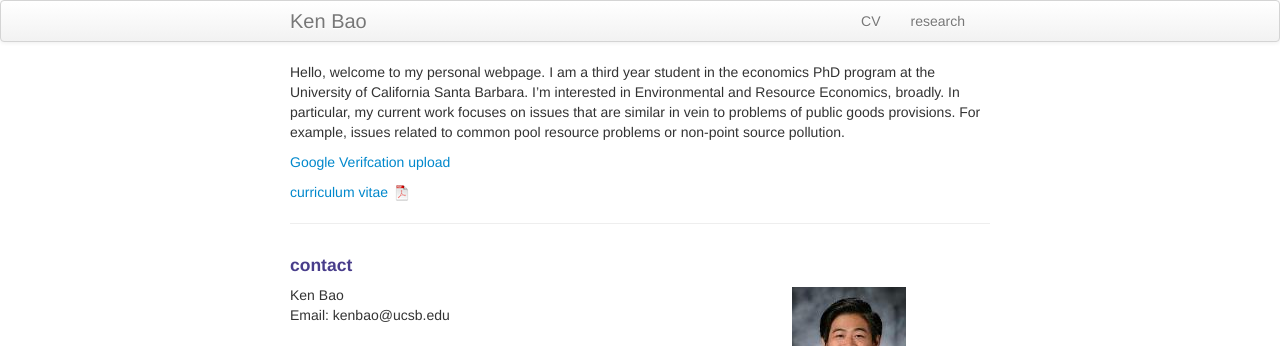
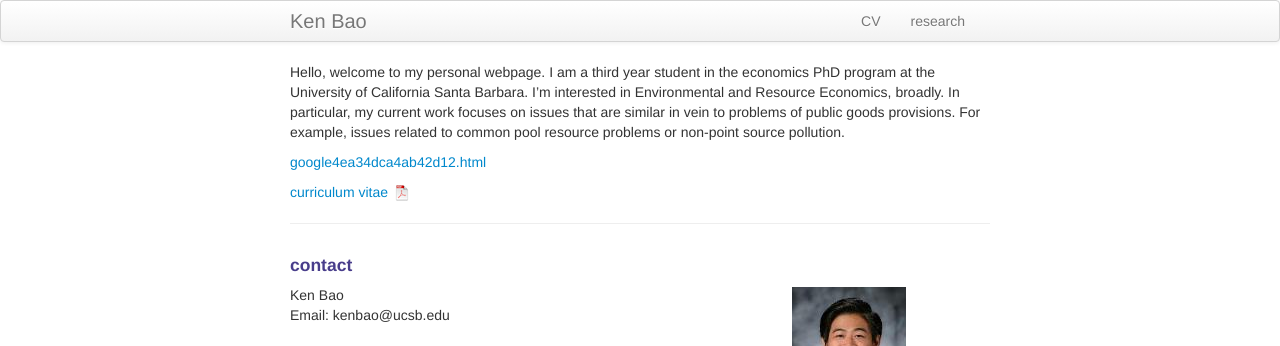
Before and after one commit to ChairmanBa0/ChairmanBa0.github.io, a Jekyll site: the page built from index.md, in a window 1280 px wide. Shown: the top 346 px of the page. Built offline with Jekyll 4.4.1, drawn with Linux system fonts in a browser that asks for light colours.

Commit message:
google verification upload

```diff
--- a/index.md
+++ b/index.md
@@ -7,7 +7,7 @@ keywords: Ken Bao, ken bao, Ken, Bao, Environmental Economics, Natural Resource
 
 Hello, welcome to my personal webpage. I am a third year student in the economics PhD program at the University of California Santa Barbara. I'm interested in Environmental and Resource Economics, broadly. In particular, my current work focuses on issues that are similar in vein to problems of public goods provisions. For example, issues related to common pool resource problems or non-point source pollution.
 
-[Google Verifcation upload]({{ BASE_PATH }}/assets/google4ea34dca4ab42d12.html)
+[google4ea34dca4ab42d12.html]({{ BASE_PATH }}/assets/google4ea34dca4ab42d12.html)
 
 [curriculum vitae ![CV as pdf]({{ BASE_PATH }}/pages/icons16/pdf-icon.png)]({{ BASE_PATH }}/assets/CV.pdf)<br/>
 
```
